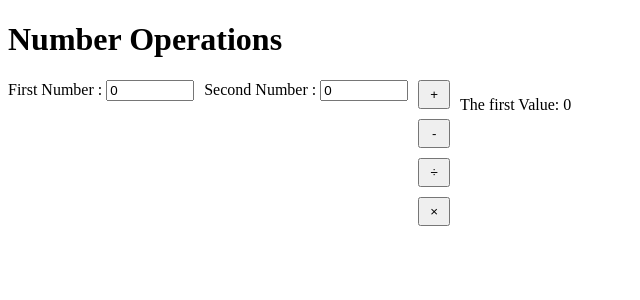
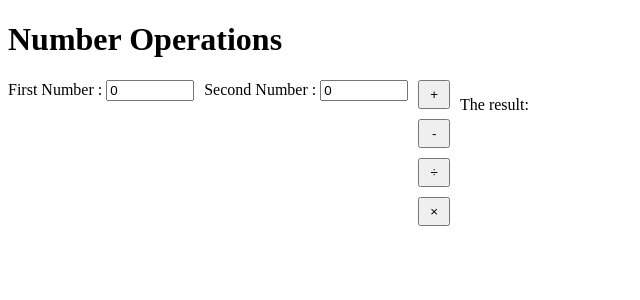
Before and after one commit to sivalay/Vue-Tasks, a Vue app: page / in a window 1280 px wide. Shown: the top 300 px of the page, without its empty margins (0-640 px from the left). Built offline with nearby package versions, Linux system fonts and the light colour scheme; the HTML template or start-up script is replaced by a standard one.

Commit message:
button components and functions

```diff
--- a/src/App.vue
+++ b/src/App.vue
@@ -1,14 +1,10 @@
 <template>
   <main>
     <h1>Number Operations</h1>
-    <input-view />
-    <!-- <button-wrap /> -->
+    <input-wrap />
   </main>
 </template>
 
 <script setup lang="ts">
-import InputView from './components/InputView.vue'
-// import ButtonWrap from './components/ButtonWrap.vue'
+import InputWrap from './components/InputWrap.vue'
 </script>
-
-<style scoped></style>
--- a/src/components/Button.vue
+++ b/src/components/ActiveButton.vue
@@ -1,18 +1,20 @@
 <template>
-  <button @click="handleButtonClick">{{ text }}</button>
+  <button @click="handleClick">{{ text }}</button>
 </template>
 
 <script setup lang="ts">
 const props = defineProps<{
   text: string
+  onClick: () => void
 }>()
 
 const emits = defineEmits<{
-  (event: 'click'): void
+  (event: 'click', text: string): void
+  // (event: 'click', onclick: number): void
 }>()
 
-function handleButtonClick() {
-  emits('click')
+function handleClick() {
+  emits('click', props.text)
 }
 </script>
 
--- a/src/components/ButtonWrap.vue
+++ /dev/null
@@ -1,20 +0,0 @@
-<template>
-  <div class="button-wrap">
-    <Button text="+" />
-    <Button text="-" />
-    <Button text="÷" />
-    <Button text="×" />
-  </div>
-</template>
-
-<script setup lang="ts">
-import Button from './Button.vue'
-</script>
-
-<style scoped>
-.button-wrap {
-  display: flex;
-  flex-flow: column;
-  gap: 20px;
-}
-</style>
--- a/src/components/InputView.vue
+++ /dev/null
@@ -1,52 +0,0 @@
-<template>
-  <form action="">
-    <label for="">
-      First Number :
-      <input v-model="number1" type="text" name="first-number" id="" />
-    </label>
-    <label for="">
-      Second Number :
-      <input v-model="number2" type="text" name="second-number" id="" />
-    </label>
-    <!-- <button-wrap /> -->
-    <div class="button-wrap">
-      <Button text="+" />
-      <Button text="-" />
-      <Button text="÷" />
-      <Button text="×" />
-    </div>
-    <p>The first Value: {{ result }}</p>
-  </form>
-</template>
-
-<script setup lang="ts">
-// import ButtonWrap from './ButtonWrap.vue'
-import Button from './Button.vue'
-import { computed, ref } from 'vue'
-
-const number1 = ref<number>(0)
-const number2 = ref<number>(0)
-const text = ref<string>('')
-const result = ref<number>(0)
-
-const calculation = computed<number>(() => {
-  // console.log(result.value, 'Here is')
-  return (result.value = 20)
-  // switch
-})
-</script>
-
-<style scoped>
-input {
-  width: 80px;
-}
-form {
-  display: flex;
-  gap: 10px;
-}
-.button-wrap {
-  display: flex;
-  flex-flow: column;
-  gap: 10px;
-}
-</style>
--- /dev/null
+++ b/src/components/InputWrap.vue
@@ -0,0 +1,66 @@
+<template>
+  <form action="">
+    <label for="">
+      First Number :
+      <input v-model="number1" type="number" name="first-number" id="" />
+    </label>
+    <label for="">
+      Second Number :
+      <input v-model="number2" type="number" name="second-number" id="" />
+    </label>
+    <!-- <button-wrap /> -->
+    <div class="button-wrap">
+      <active-button text="+" :onClick="addNumbers" />
+      <active-button text="-" :onClick="subtractNumbers" />
+      <active-button text="÷" :onClick="divideNumbers" />
+      <active-button text="×" :onClick="multiplyNumbers" />
+    </div>
+    <p>The result: {{ result }}</p>
+  </form>
+</template>
+
+<script setup lang="ts">
+import ActiveButton from './ActiveButton.vue'
+import { computed, ref } from 'vue'
+
+const number1 = ref<number>(0)
+const number2 = ref<number>(0)
+// const text = ref<string>('')
+const result = ref<number>()
+
+function addNumbers() {
+  result.value = number1.value + number2.value
+  console.log(result.value)
+}
+function multiplyNumbers() {
+  result.value = number1.value + number2.value
+  console.log(result.value)
+}
+function subtractNumbers() {
+  result.value = number1.value + number2.value
+  console.log(result.value)
+}
+function divideNumbers() {
+  result.value = number1.value + number2.value
+  console.log(result.value)
+}
+
+// const calculation = computed<number>(() => {
+//   return result.value
+// })
+</script>
+
+<style scoped>
+input {
+  width: 80px;
+}
+form {
+  display: flex;
+  gap: 10px;
+}
+.button-wrap {
+  display: flex;
+  flex-flow: column;
+  gap: 10px;
+}
+</style>
```
